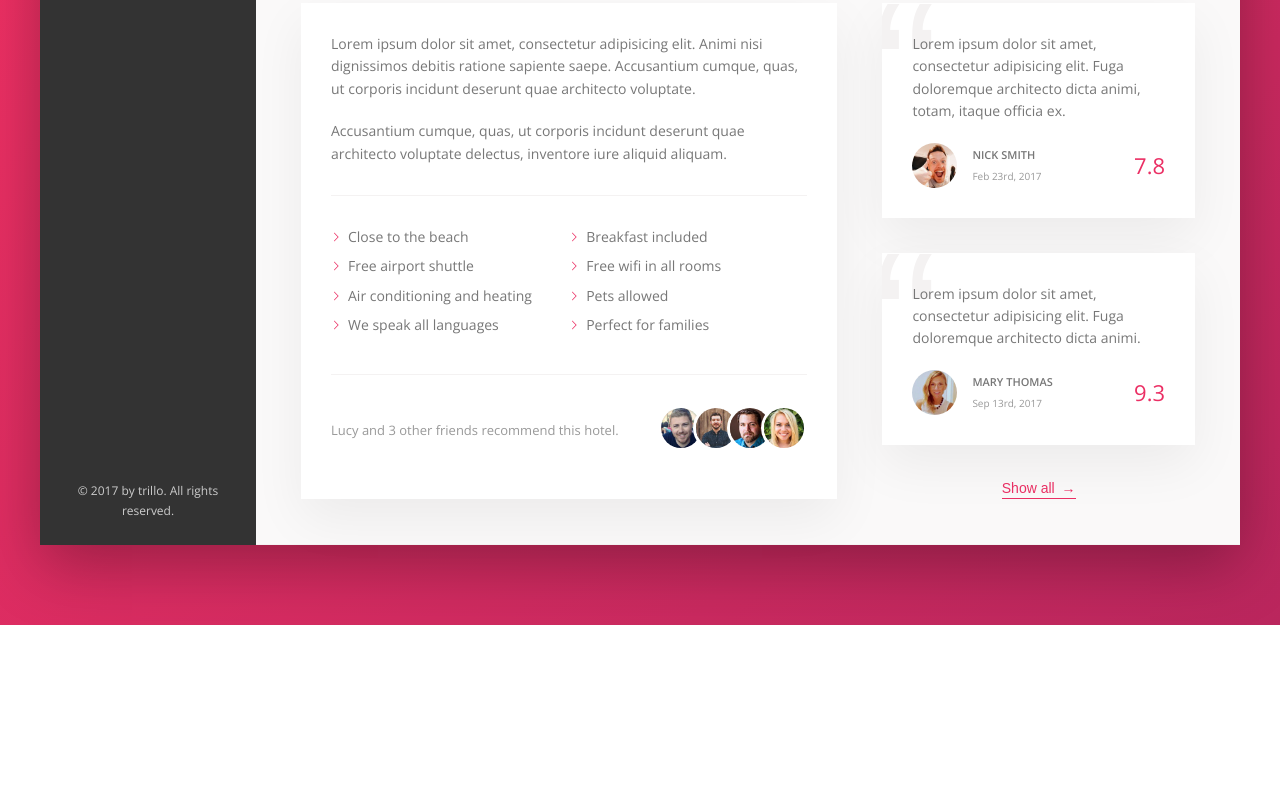
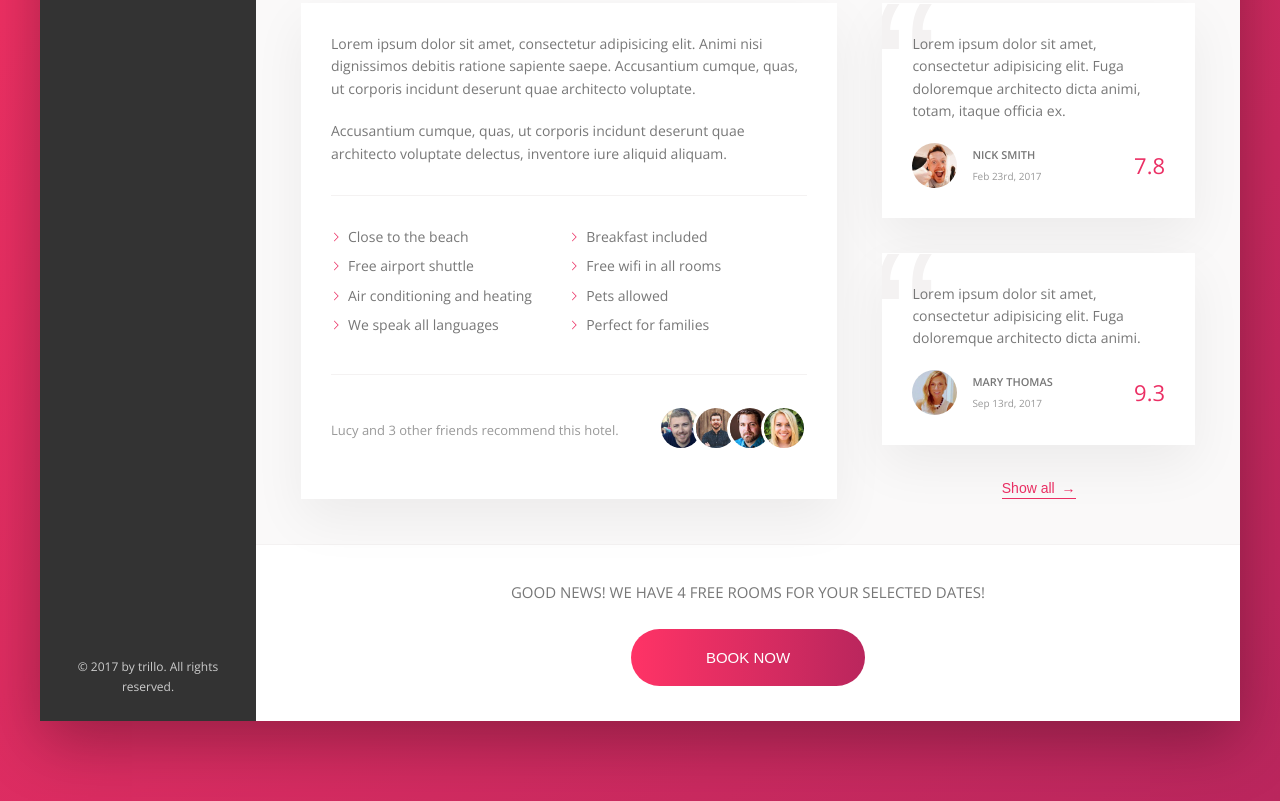
Before and after one commit to andras-szesztai/Trillo, a website: page index.html in a window 1280 px wide. Shown: the part 644-1445 px from the top of the page. Before the commit the page ends 1269 px from the top, so only its background shows below. Drawn offline with nearby package versions, Linux system fonts and the light colour scheme.

Commit message:
added/styled cta section

```diff
--- a/index.html
+++ b/index.html
@@ -170,7 +170,7 @@
                             </div>
                         </div>
 
-                        <div class="user-reviews">
+                        <span class="user-reviews">
 
                             <figure class="review">
                                 <blockquote class="review__text">
@@ -202,6 +202,16 @@
                             <button class="btn-inline">Show all <span>&rarr;</span></button>
 
                         </div>
+
+                        <div class="cta">
+                            <h2 class="cta__book-now">
+                                Good news! We have 4 free rooms for your selected dates!
+                            </h2>
+                            <button class="btn">
+                                <span class="btn__visible">Book now</span>
+                                <span class="btn__invisible">Only 4 rooms left!</span>
+                            </button>
+                        </div>
                     </div>
 
                 </main>
--- a/sass/_components.scss
+++ b/sass/_components.scss
@@ -442,3 +442,68 @@
     }
 
 }
+
+.cta {
+
+    padding: 3.5rem 0 ;
+    text-align: center;
+
+    &__book-now {
+        font-size: 1.5rem;
+        font-weight: 300;
+        text-transform: uppercase;
+        margin-bottom: 2.5rem;
+    }
+
+
+}
+
+.btn {
+
+    font-size: 1.5rem;
+    font-weight: 300;
+    text-transform: uppercase;
+    border-radius: 100px;
+    border: none;
+    background-image: linear-gradient(to right, $color-primary-light, $color-primary-dark);
+    color: #fff;
+    position: relative;
+    overflow: hidden;
+    cursor: pointer;
+
+    & > * {
+        display: inline-block;
+        height: 100%;
+        width: 100%;
+        transition: all .2s;
+    }
+
+    &__visible {
+        padding: 2rem 7.5rem;
+    }
+
+    &__invisible  {
+        position: absolute;
+        padding: 2rem 0;
+        left: 0;
+        top: -100%
+    }
+
+    &:hover {
+        background-image: linear-gradient(to left, $color-primary-light, $color-primary-dark);
+    }
+
+    &:hover  &__visible {
+        transform: translateY(100%);
+    }
+
+    &:hover  &__invisible {
+        top: 0;
+    }
+
+    &:focus {
+        outline: none;
+        animation: pulsate 1s infinite;
+    }
+
+}
```
Also changed, not shown: css/style.css.
